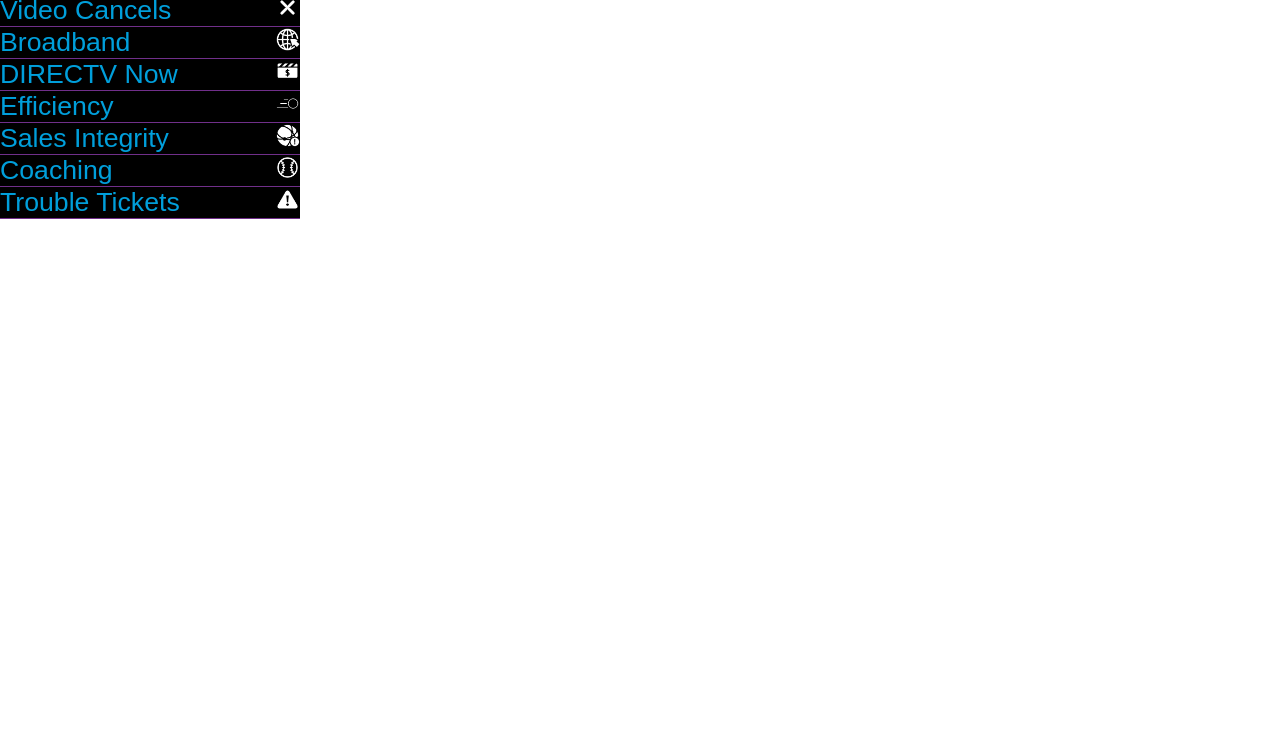
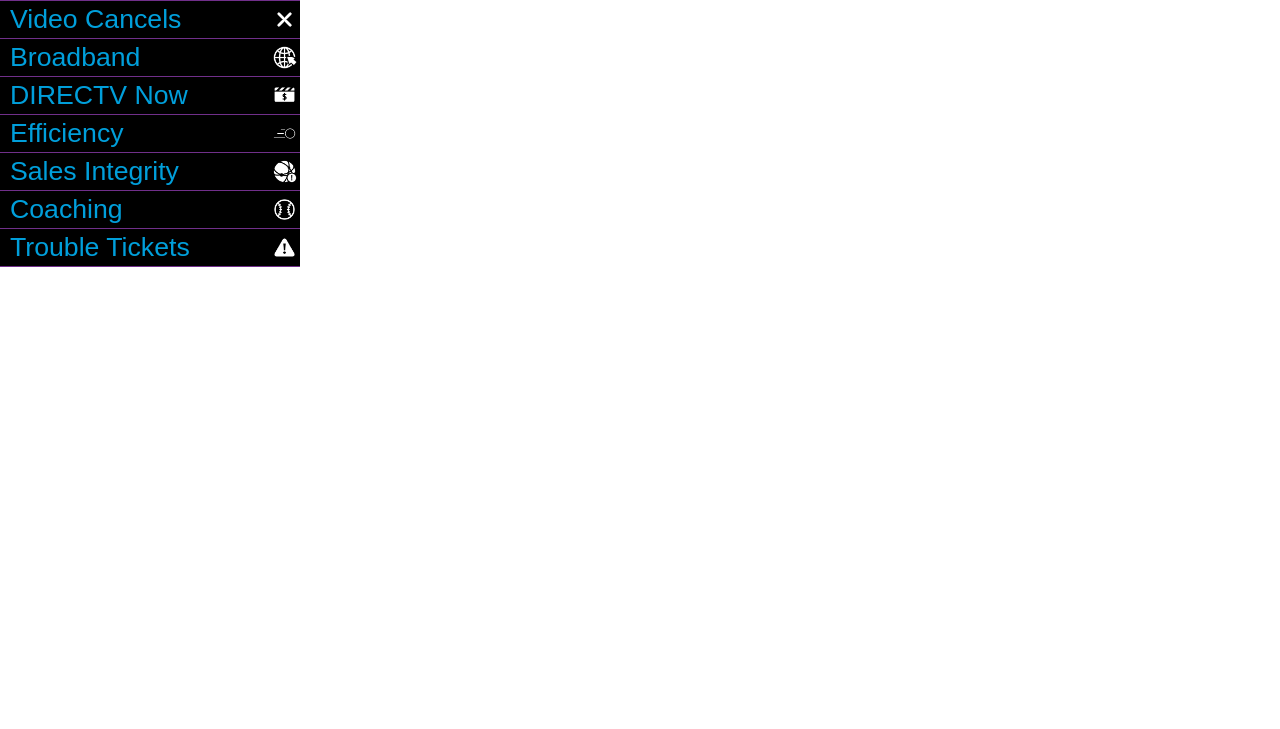
Before and after one commit to aricept/qualitools, a plain HTML site: page index.html in a window 1280 px wide. Shown: the part 71-800 px from the top of the page. Drawn offline with nearby package versions, Linux system fonts and the light colour scheme.

Commit message:
Fix IE7 bugs

```diff
--- a/css/main.css
+++ b/css/main.css
@@ -17,6 +17,8 @@
 	*border: 0;
 	width: 350px;
 	height: 0;
+	*margin-left: 50px;
+	margin-right: 3px;
 	padding-left: 10px;
 	text-indent: hanging 5px;
 	overflow: hidden;
@@ -30,7 +32,7 @@
 }
 
 .links-list li {
-	/*margin: 3px;*/
+	margin: 3px;
 }
 
 .section-list {
@@ -44,23 +46,25 @@
 	font-size: 20pt;
 	border: solid #702f8a;
 	border-width: 0 0 1px;
-	/*padding-right: 50px;*/
 	z-index: 3;
 	width: 300px;
 	*width: 300px;
 	text-align: left;
 	transition: all .3s;
+	padding-top: 3px;
+	padding-bottom: 3px;
 }
 
 .section-item img {
 	width: 25px;
 	height: 25px;
-	/*padding: 3px;*/
+	padding: 3px;
 	float: right;
 }
 
 .secTitle {
 	*float: left;
+	margin-left: 10px;
 }
 
 .section-menu {
@@ -97,7 +101,7 @@
 }
 
 .shownheader .secTitle {
-	*float: right;
+	*margin-left: 400px;
 }
 
 
```
Also changed, not shown: index.html (line endings or trailing spaces).
